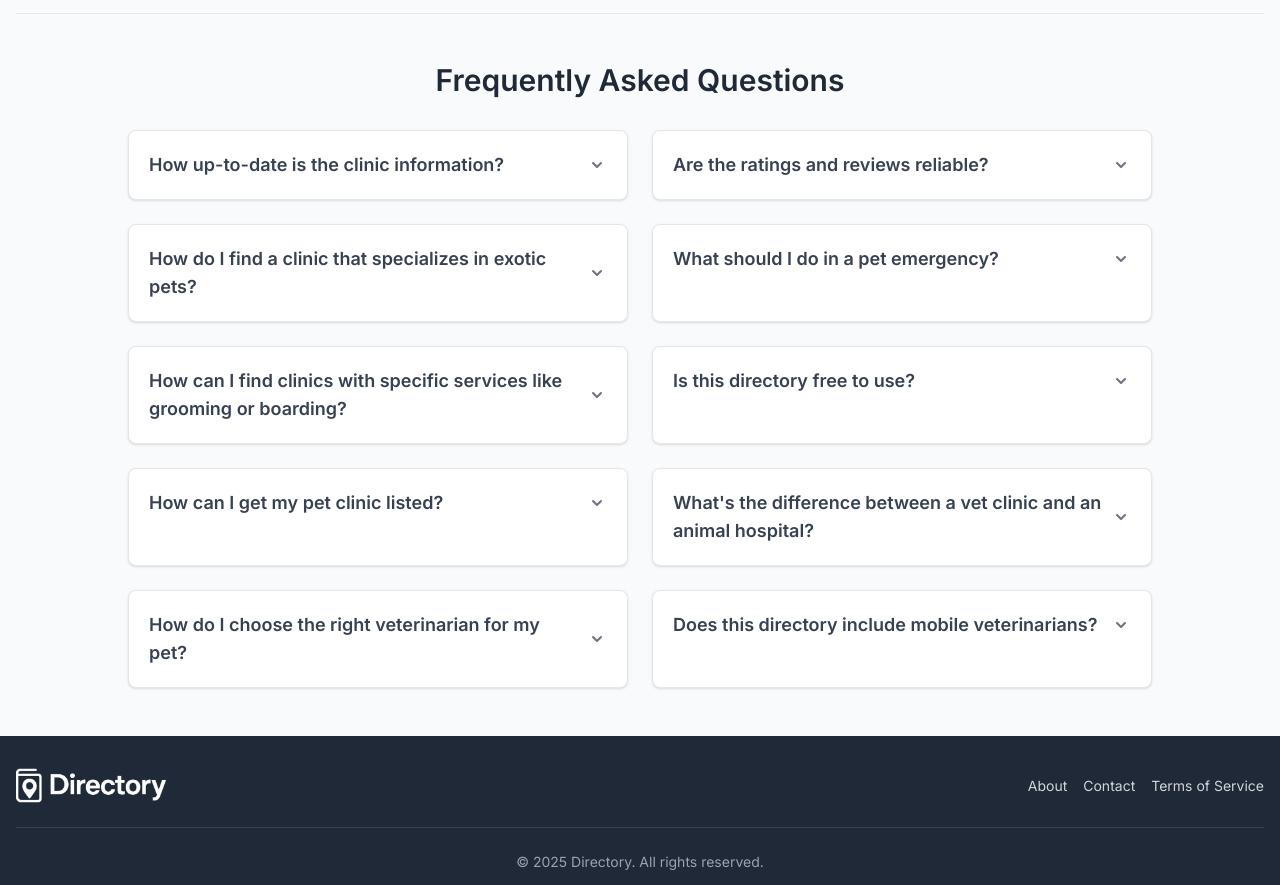
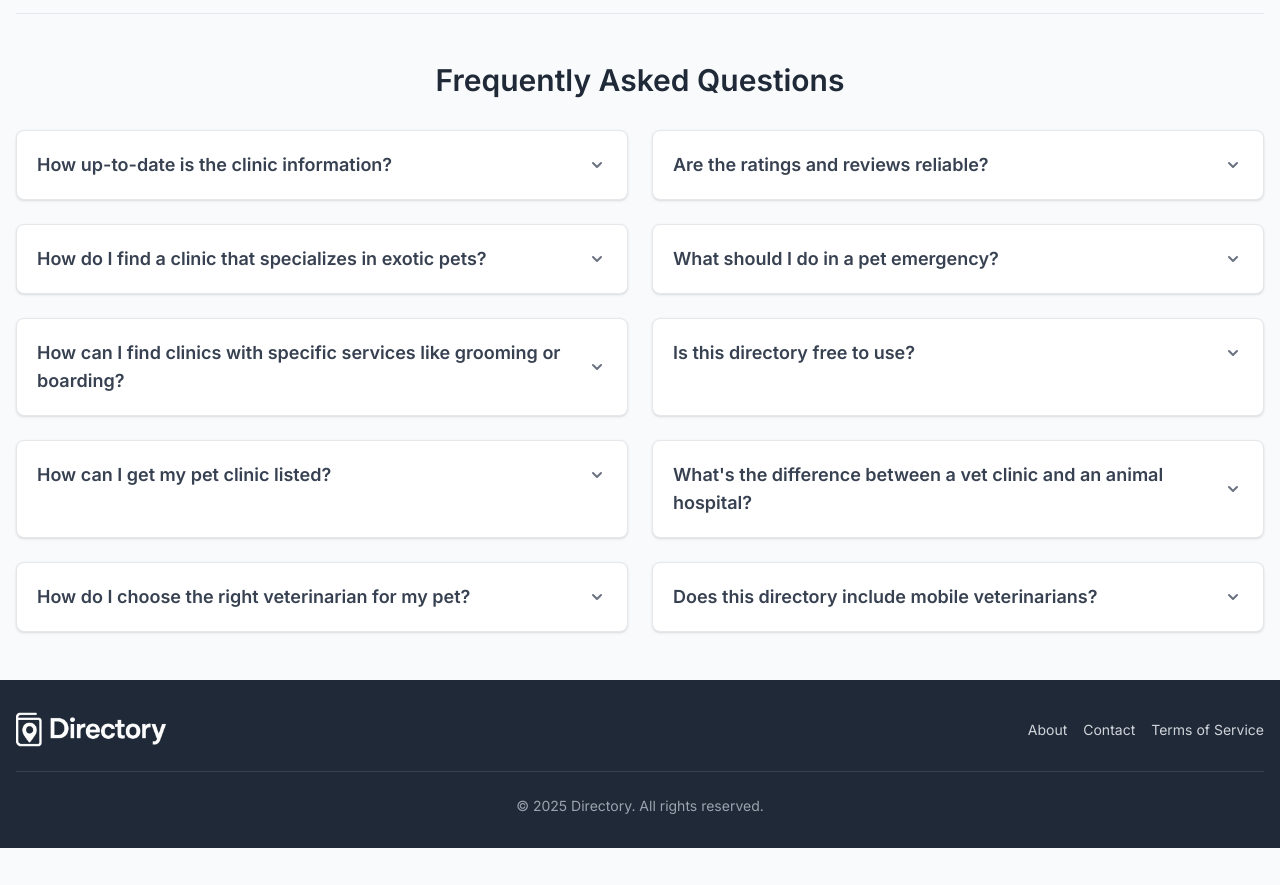
Before and after one commit to killadoggadude/petclinicnear.com, a Next.js app: page / in a window 1280 px wide. Shown: the part 700-1585 px from the top of the page. After the commit the page ends 1548 px from the top, so only its background shows below. Built offline with nearby package versions, Linux system fonts and the light colour scheme.

Commit message:
fix: adjust homepage FAQ layout, pagination position, and map height

```diff
--- a/pages/[citySlug]/[itemSlug].js
+++ b/pages/[citySlug]/[itemSlug].js
@@ -306,13 +306,15 @@ export default function ItemPage({ item, metaDescription }) {
           </main>
           {/* ... Sidebar ... */}
           <aside className="w-full md:w-80 lg:w-96 flex-shrink-0 space-y-6">
-            {/* Use Dynamic Map */}
+            {/* Wrap map in a div with explicit height matching width */}
+            <div className="w-full h-auto aspect-square md:h-80 lg:h-96"> {/* Use aspect-square for responsiveness */}
               <GoogleMapComponent
                 latitude={item.latitude}
                 longitude={item.longitude}
                 name={item.name}
                 address={`${item.street}, ${item.city}, ${item.state}`}
               />
+            </div>
             {/* Use Dynamic Sidebar */}
              <RelatedListingsSidebar
               currentItemSlug={item.slug}
--- a/pages/[citySlug]/index.js
+++ b/pages/[citySlug]/index.js
@@ -211,6 +211,8 @@ export default function CityPage({ city }) {
             ) : error ? (
                  <p className="text-center text-red-500 py-10">{error}</p>
             ) : filteredItems.length > 0 ? (
+              // Wrap grid and pagination in a fragment or div if needed
+              <>
                 <div className="grid grid-cols-1 md:grid-cols-2 lg:grid-cols-3 gap-6">
                   {paginatedItems.map((item) => (
                     <div key={item.slug} className="bg-white rounded-lg shadow-md overflow-hidden border border-gray-200 flex flex-col">
@@ -289,9 +291,11 @@ export default function CityPage({ city }) {
                       </div>
                     </div>
                   ))}
-                {/* Pagination Controls */}
+                </div> { /* End of grid */ }
+
+                {/* Pagination Controls - NOW OUTSIDE and AFTER the grid */}
                 {totalPages > 1 && (
-                    <div className="mt-8 pt-6 border-t flex justify-center items-center space-x-2">
+                    <div className="mt-8 pt-6 border-t border-gray-200 flex justify-center items-center space-x-2">
                        {/* Pagination buttons... */}
                        <button
                             onClick={() => handlePageChange(currentPage - 1)}
@@ -312,7 +316,7 @@ export default function CityPage({ city }) {
                         </button>
                     </div>
                 )}
-              </div>
+              </>
             ) : (
               <p className="text-center text-gray-500 py-10">
                   No listings found matching your criteria in {city.name}.
--- a/pages/index.js
+++ b/pages/index.js
@@ -416,7 +416,7 @@ export default function Home({ allItems, bestRatedListings, topCityColumns, tota
                 {/* FAQ Section - Render the faqs array (grid handles layout) */}
                 <section className="mt-16 pt-12 border-t border-gray-200">
                     <h2 className="text-3xl font-semibold mb-8 text-center text-gray-800">Frequently Asked Questions</h2>
-                     <div className="max-w-5xl mx-auto grid grid-cols-1 md:grid-cols-2 gap-6">
+                     <div className="max-w-7xl mx-auto grid grid-cols-1 md:grid-cols-2 gap-6">
                         {faqs.map((faq, index) => (
                              <FaqItem
                                key={index}
```
Lines whose indentation alone changed are shown as unchanged.
